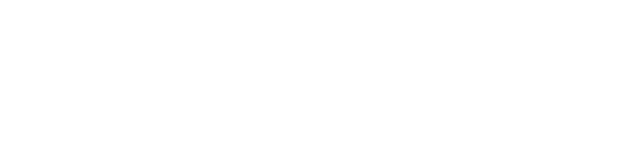
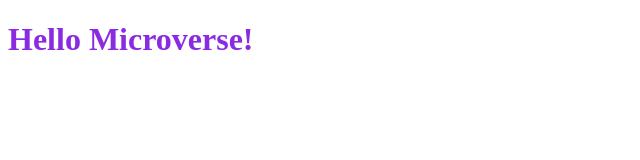
Before and after one commit to Javed-Shahbaz/First-Project, a website: page index.html in a window 1280 px wide. Shown: the whole page, without its empty margins (0-640 px from the left). Drawn offline with Linux system fonts and the light colour scheme.

Commit message:
update index.html

```diff
--- a/index.html
+++ b/index.html
@@ -8,6 +8,6 @@
   <link rel="stylesheet" href="styles.css">
 </head>
 <body>
-
+  <h1>Hello Microverse!</h1>
 </body>
 </html>
```
